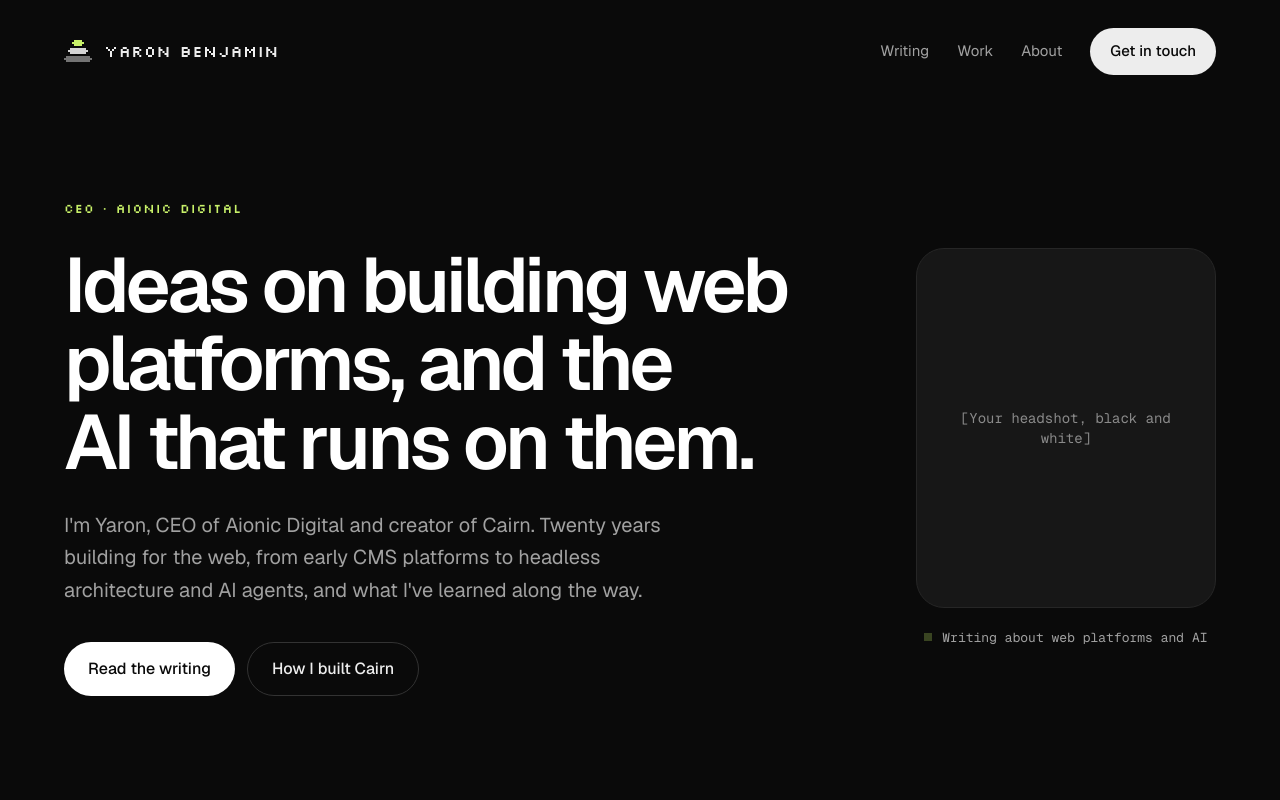
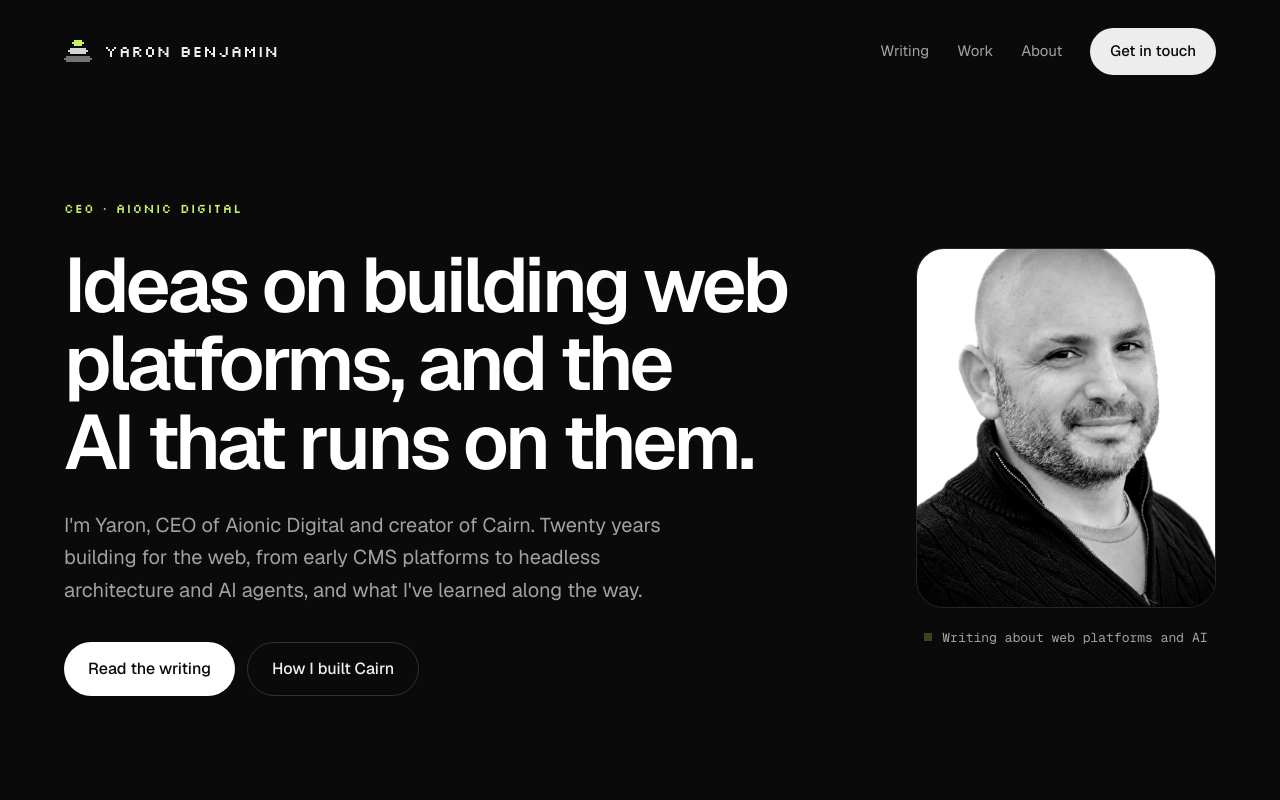
Before and after one commit to ybenjami/yaronbenjamin, a Next.js app: page / in a window 1280 px wide. Shown: the top 800 px of the page. Built offline with nearby package versions, Linux system fonts and the light colour scheme.

Commit message:
Add headshot to the home page hero
Co-Authored-By: Claude Opus 5.5 <noreply@anthropic.com>
Claude-Session: https://claude.ai/code/session_011ZvUheV2B42wfPoETeko9u

```diff
--- a/app/page.tsx
+++ b/app/page.tsx
@@ -1,7 +1,8 @@
+import Image from 'next/image'
 import Link from 'next/link'
 import { PixelCairn } from '@/components/pixel-cairn'
 import { Reveal } from '@/components/reveal'
-import { Container, MonoLabel, PillLink, PixelLabel, Placeholder, SectionHeading, Tag } from '@/components/ui'
+import { Container, MonoLabel, PillLink, PixelLabel, SectionHeading, Tag } from '@/components/ui'
 import { WritingList } from '@/components/writing-list'
 import { formatDate, getPosts } from '@/lib/posts'
 import { experience, site, themeLabel, themes, upcoming } from '@/lib/site'
@@ -72,8 +73,14 @@ export default function Home() {
           </div>
         </div>
         <div className="flex flex-[1_1_300px] flex-col items-center gap-5 motion-safe:animate-rise [animation-delay:240ms]">
-          {/* Replace with: <Image src="/headshot.jpg" alt="Yaron Benjamin" width={300} height={360} className="rounded-[28px] grayscale" /> */}
-          <Placeholder label="Your headshot, black and white" className="h-[360px] w-[300px]" />
+          <Image
+            src="/headshot.jpg"
+            alt="Yaron Benjamin"
+            width={300}
+            height={360}
+            priority
+            className="h-[360px] w-[300px] rounded-[28px] border border-line object-cover grayscale"
+          />
           <div className="flex items-center gap-2.5 font-mono text-[13px] text-muted">
             <span aria-hidden="true" className="h-2 w-2 bg-accent motion-safe:animate-blink" />
             Writing about web platforms and AI
```
Also changed, not shown: public/headshot.jpg (added).
